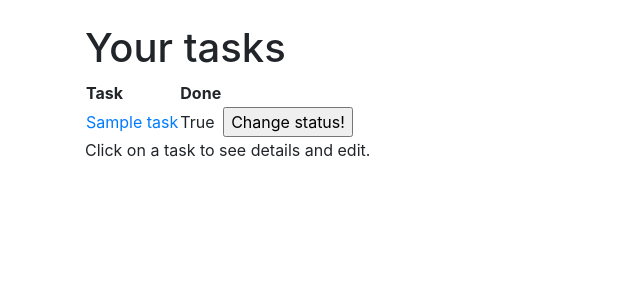
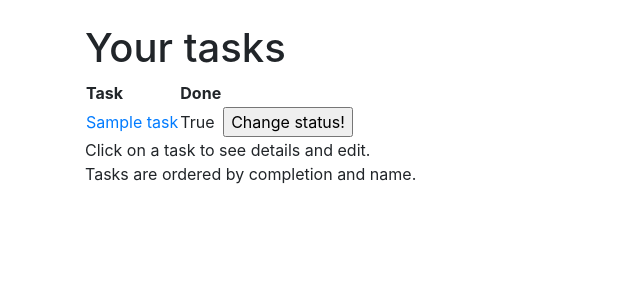
Before and after one commit to sofivanhanen/task-tracker, a Flask app: page /tasks in a window 1280 px wide. Shown: the part 56-356 px from the top of the page, without its empty margins (0-640 px from the left). Run offline with Flask 2, Linux system fonts and the light colour scheme; a user stored in the database is signed in; tables that the repository leaves empty hold one stand-in row (values such as "Sample post"); some libraries are stand-ins or nearby versions.

Commit message:
Sort tasks by status and name

```diff
--- a/application/tasks/views.py
+++ b/application/tasks/views.py
@@ -4,12 +4,13 @@ from flask_login import login_required
 from application.tasks.models import Task
 from application.tasks.forms import TaskForm, EditForm
 from application.workingperiods.models import WorkingPeriod
+from sqlalchemy.sql import collate
 
 
 @app.route("/tasks", methods=["GET"])
 @login_required
 def tasks_index():
-    return render_template("tasks/list.html", tasks=Task.query.filter_by(account_id=current_user.id).all())
+    return render_template("tasks/list.html", tasks=Task.query.filter_by(account_id=current_user.id).order_by(Task.done.asc(), collate(Task.name, 'NOCASE')).all())
 
 
 @app.route("/tasks/new/")
--- a/application/templates/tasks/list.html
+++ b/application/templates/tasks/list.html
@@ -25,6 +25,6 @@
     {% endfor %}
   </table>
   <p>
-    Click on a task to see details and edit.
+    Click on a task to see details and edit.<br>Tasks are ordered by completion and name.
   </p>
 {% endblock %}
```
